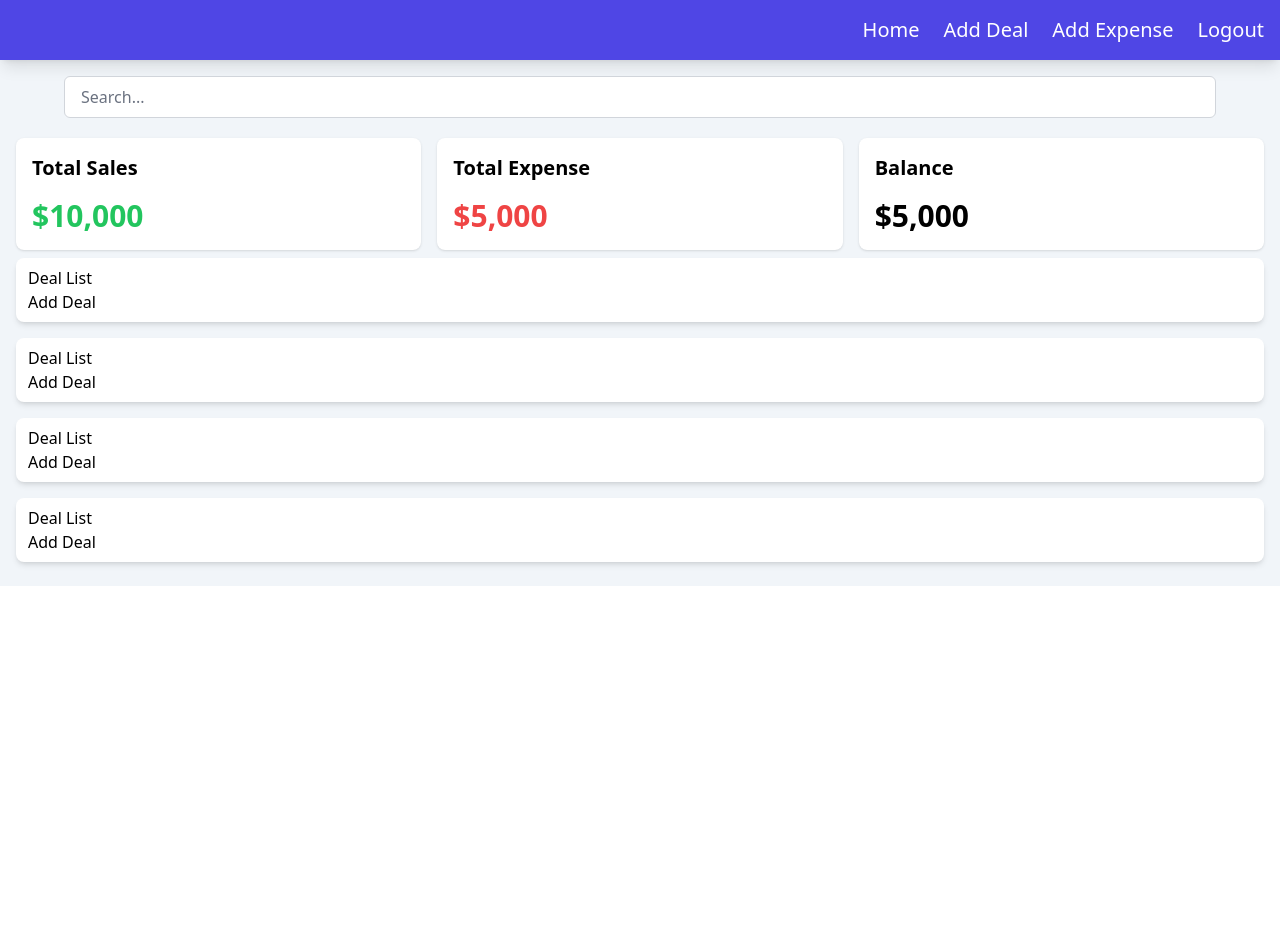
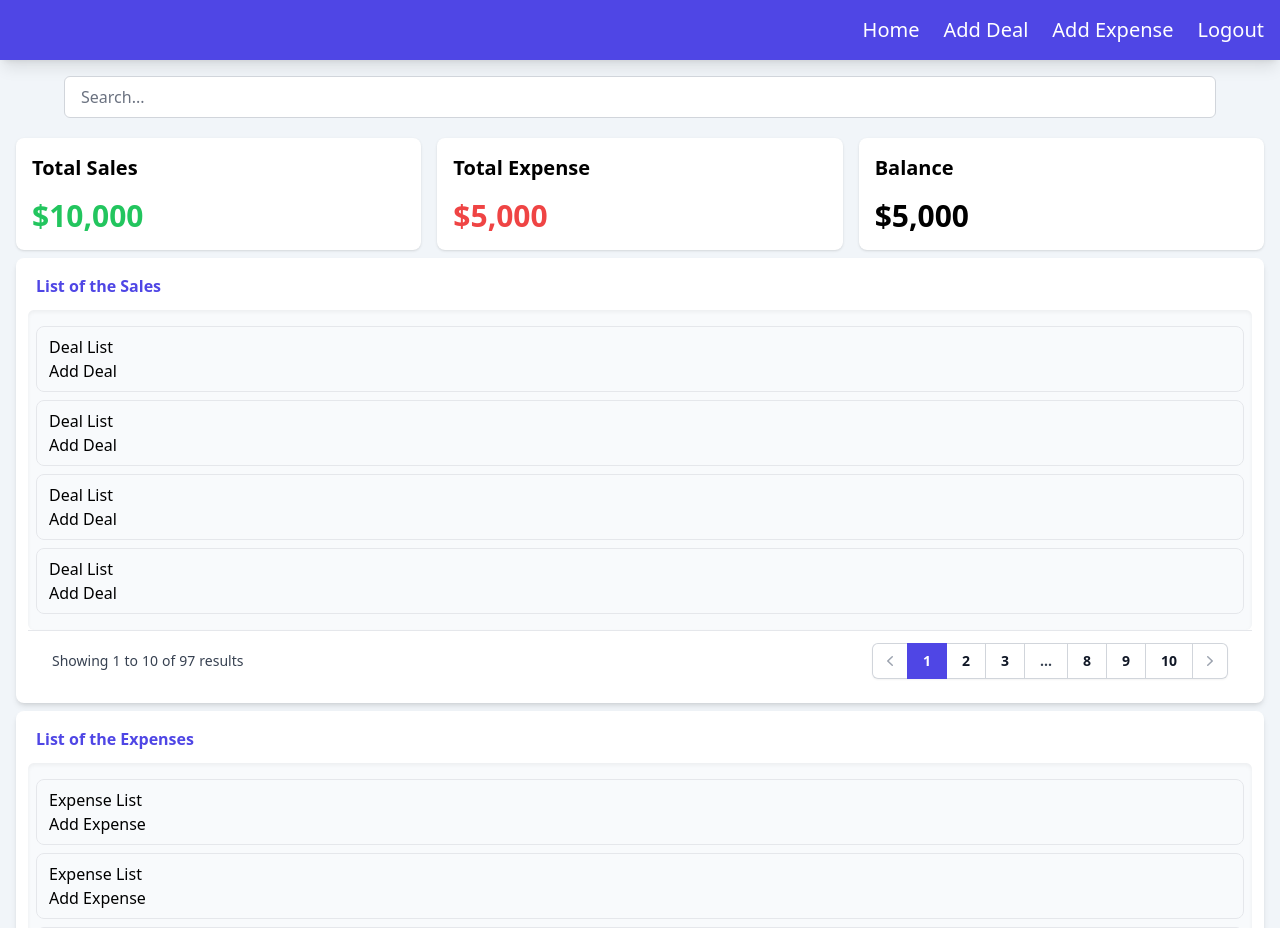
Before and after one commit to zamanehsani/carServiceFront, a React (Create React App) app: page / in a window 1280 px wide. Shown: the top 928 px of the page. Before the commit the page ends 800 px from the top, so only its background shows below. Built offline with nearby package versions, Linux system fonts and the light colour scheme; sample sign-in values are in the browser's storage.

Commit message:
added the epense list and sales list with their item components

```diff
--- /dev/null
+++ b/src/components/home/dashboardComponents/Paginator.jsx
@@ -0,0 +1,51 @@
+import React from 'react';
+
+const Pagination = () => {
+  return (
+        <div className="flex items-center justify-between border-t border-gray-200 bg-white px-4 py-3 sm:px-6">
+            <div className="flex flex-1 justify-between sm:hidden">
+                <a href={'/'} className="relative inline-flex items-center rounded-md border border-gray-300 bg-white px-4 py-2 text-sm font-medium text-gray-700 hover:bg-gray-50">Previous</a>
+                <a href={'/'} className="relative ml-3 inline-flex items-center rounded-md border border-gray-300 bg-white px-4 py-2 text-sm font-medium text-gray-700 hover:bg-gray-50">Next</a>
+            </div>
+            <div className="hidden sm:flex sm:flex-1 sm:items-center sm:justify-between">
+                <div>
+                    <p className="text-sm text-gray-700">
+                        Showing
+                        <span className="font-medium px-1">1</span>
+                        to
+                        <span className="font-medium px-1">10</span>
+                        of
+                        <span className="font-medium px-1">97</span>
+                        results
+                    </p>
+                </div>
+                <div>
+                    <nav className="isolate inline-flex -space-x-px rounded-md shadow-sm" aria-label="Pagination">
+                        <a href="#" className="relative inline-flex items-center rounded-l-md px-2 py-2 text-gray-400 ring-1 ring-inset ring-gray-300 hover:bg-gray-50 focus:z-20 focus:outline-offset-0">
+                        <span className="sr-only">Previous</span>
+                        <svg className="h-5 w-5" viewBox="0 0 20 20" fill="currentColor" aria-hidden="true">
+                            <path fillRule="evenodd" d="M12.79 5.23a.75.75 0 01-.02 1.06L8.832 10l3.938 3.71a.75.75 0 11-1.04 1.08l-4.5-4.25a.75.75 0 010-1.08l4.5-4.25a.75.75 0 011.06.02z" clipRule="evenodd" />
+                        </svg>
+                        </a>
+                        {/*  Current: "z-10 bg-indigo-600 text-white focus-visible:outline focus-visible:outline-2 focus-visible:outline-offset-2 focus-visible:outline-indigo-600", Default: "text-gray-900 ring-1 ring-inset ring-gray-300 hover:bg-gray-50 focus:outline-offset-0" */}
+                        <a href={'/'} aria-current="page" className="relative z-10 inline-flex items-center bg-indigo-600 px-4 py-2 text-sm font-semibold text-white focus:z-20 focus-visible:outline focus-visible:outline-2 focus-visible:outline-offset-2 focus-visible:outline-indigo-600">1</a>
+                        <a href={'/'} className="relative inline-flex items-center px-4 py-2 text-sm font-semibold text-gray-900 ring-1 ring-inset ring-gray-300 hover:bg-gray-50 focus:z-20 focus:outline-offset-0">2</a>
+                        <a href={'/'} className="relative hidden items-center px-4 py-2 text-sm font-semibold text-gray-900 ring-1 ring-inset ring-gray-300 hover:bg-gray-50 focus:z-20 focus:outline-offset-0 md:inline-flex">3</a>
+                        <span className="relative inline-flex items-center px-4 py-2 text-sm font-semibold text-gray-700 ring-1 ring-inset ring-gray-300 focus:outline-offset-0">...</span>
+                        <a href={'/'} className="relative hidden items-center px-4 py-2 text-sm font-semibold text-gray-900 ring-1 ring-inset ring-gray-300 hover:bg-gray-50 focus:z-20 focus:outline-offset-0 md:inline-flex">8</a>
+                        <a href={'/'} className="relative inline-flex items-center px-4 py-2 text-sm font-semibold text-gray-900 ring-1 ring-inset ring-gray-300 hover:bg-gray-50 focus:z-20 focus:outline-offset-0">9</a>
+                        <a href={'/'} className="relative inline-flex items-center px-4 py-2 text-sm font-semibold text-gray-900 ring-1 ring-inset ring-gray-300 hover:bg-gray-50 focus:z-20 focus:outline-offset-0">10</a>
+                        <a href={'/'} className="relative inline-flex items-center rounded-r-md px-2 py-2 text-gray-400 ring-1 ring-inset ring-gray-300 hover:bg-gray-50 focus:z-20 focus:outline-offset-0">
+                        <span className="sr-only">Next</span>
+                        <svg className="h-5 w-5" viewBox="0 0 20 20" fill="currentColor" aria-hidden="true">
+                            <path fillRule="evenodd" d="M7.21 14.77a.75.75 0 01.02-1.06L11.168 10 7.23 6.29a.75.75 0 111.04-1.08l4.5 4.25a.75.75 0 010 1.08l-4.5 4.25a.75.75 0 01-1.06-.02z" clipRule="evenodd" />
+                        </svg>
+                        </a>
+                    </nav>
+                </div>
+            </div>
+        </div>
+  );
+};
+
+export default Pagination;
--- a/src/components/home/dashboardComponents/dealList.jsx
+++ /dev/null
@@ -1,40 +0,0 @@
-
-export default function DealList(){
-    return (
-        <div className="grid grid-cols-1 py2">
-            <div className="card bg-white rounded-lg shadow-md px-3 py-2 my-2">
-                <div className="card-body">
-                    <h2 className="card-title">Deal List</h2>
-                </div>
-                <div className="card-footer">
-                    <button className="btn btn-primary">Add Deal</button>
-                </div>
-            </div>
-            <div className="card bg-white rounded-lg shadow-md px-3 py-2 my-2">
-                <div className="card-body">
-                    <h2 className="card-title">Deal List</h2>
-                </div>
-                <div className="card-footer">
-                    <button className="btn btn-primary">Add Deal</button>
-                </div>
-            </div>
-            <div className="card bg-white rounded-lg shadow-md px-3 py-2 my-2">
-                <div className="card-body">
-                    <h2 className="card-title">Deal List</h2>
-                </div>
-                <div className="card-footer">
-                    <button className="btn btn-primary">Add Deal</button>
-                </div>
-            </div>
-            <div className="card bg-white rounded-lg shadow-md px-3 py-2 my-2">
-                <div className="card-body">
-                    <h2 className="card-title">Deal List</h2>
-                </div>
-                <div className="card-footer">
-                    <button className="btn btn-primary">Add Deal</button>
-                </div>
-            </div>
-        </div>
-
-    )
-}
--- /dev/null
+++ b/src/components/home/dashboardComponents/expensesItem.jsx
@@ -0,0 +1,13 @@
+
+export default function ExpenseItem(){
+    return (
+        <div className="card border rounded-lg px-3 py-2 my-2">
+            <div className="card-body">
+                <h2 className="card-title">Expense List</h2>
+            </div>
+            <div className="card-footer">
+                <button className="btn btn-primary">Add Expense</button>
+            </div>
+        </div>
+    )
+}
--- /dev/null
+++ b/src/components/home/dashboardComponents/expensesList.jsx
@@ -0,0 +1,21 @@
+
+import ExpenseItem from "./expensesItem";
+import Pagination from "./Paginator";
+
+export default function ExpensesList(){
+
+    return (
+        <div className="grid grid-cols-1 rounded-lg shadow-md bg-white px-3 py-3 my-2 ">
+            <h1 className="leading-4 text-indigo-600 font-bold m-2 mb-4">List of the Expenses</h1>
+            <div className="p-2 overflow-y-auto rounded-md shadow-dm shadow-inner bg-slate-50">
+            <ExpenseItem />
+            <ExpenseItem />
+            <ExpenseItem />
+            <ExpenseItem />
+            <ExpenseItem />
+            <ExpenseItem />
+            </div>
+            <Pagination />
+        </div>
+    )
+}
--- /dev/null
+++ b/src/components/home/dashboardComponents/salesItem.jsx
@@ -0,0 +1,13 @@
+
+export default function SalesItem(){
+    return (
+        <div className="card border rounded-lg px-3 py-2 my-2">
+            <div className="card-body">
+                <h2 className="card-title">Deal List</h2>
+            </div>
+            <div className="card-footer">
+                <button className="btn btn-primary">Add Deal</button>
+            </div>
+        </div>
+    )
+}
--- /dev/null
+++ b/src/components/home/dashboardComponents/salesList.jsx
@@ -0,0 +1,17 @@
+
+import SalesItem from "./salesItem";
+import Pagination from "./Paginator";
+
+export default function SalesList(){
+    return (
+        <div className="grid grid-cols-1 rounded-lg shadow-md bg-white px-3 py-3 my-2 ">
+            <h1 className="leading-4 text-indigo-600 font-bold m-2 mb-4">List of the Sales</h1>
+            <div className="p-2 overflow-y-auto rounded-md shadow-dm shadow-inner bg-slate-50">
+            <SalesItem /> <SalesItem />
+            <SalesItem /> <SalesItem />
+
+            </div>
+            <Pagination />
+        </div>
+    )
+}
--- a/src/components/home/index.jsx
+++ b/src/components/home/index.jsx
@@ -2,8 +2,9 @@
 // import { useDispatch, useSelector } from "react-redux";
 // const auth = useSelector((state)=>state.auth)
 import Statistics from "./dashboardComponents/statistics";
-import DealList from "./dashboardComponents/dealList";
+import SalesList from "./dashboardComponents/salesList";
 import SearchView from "./dashboardComponents/search";
+import ExpensesList  from './dashboardComponents/expensesList';
 
 export default function Home(){
     // get the customers list on load
@@ -15,9 +16,10 @@ export default function Home(){
             <Statistics/>
 
             {/* the list of deals */}
-            <DealList />
+            <SalesList />
 
             {/* the list of expense */}
+            <ExpensesList />
 
         </div>
     )
```
